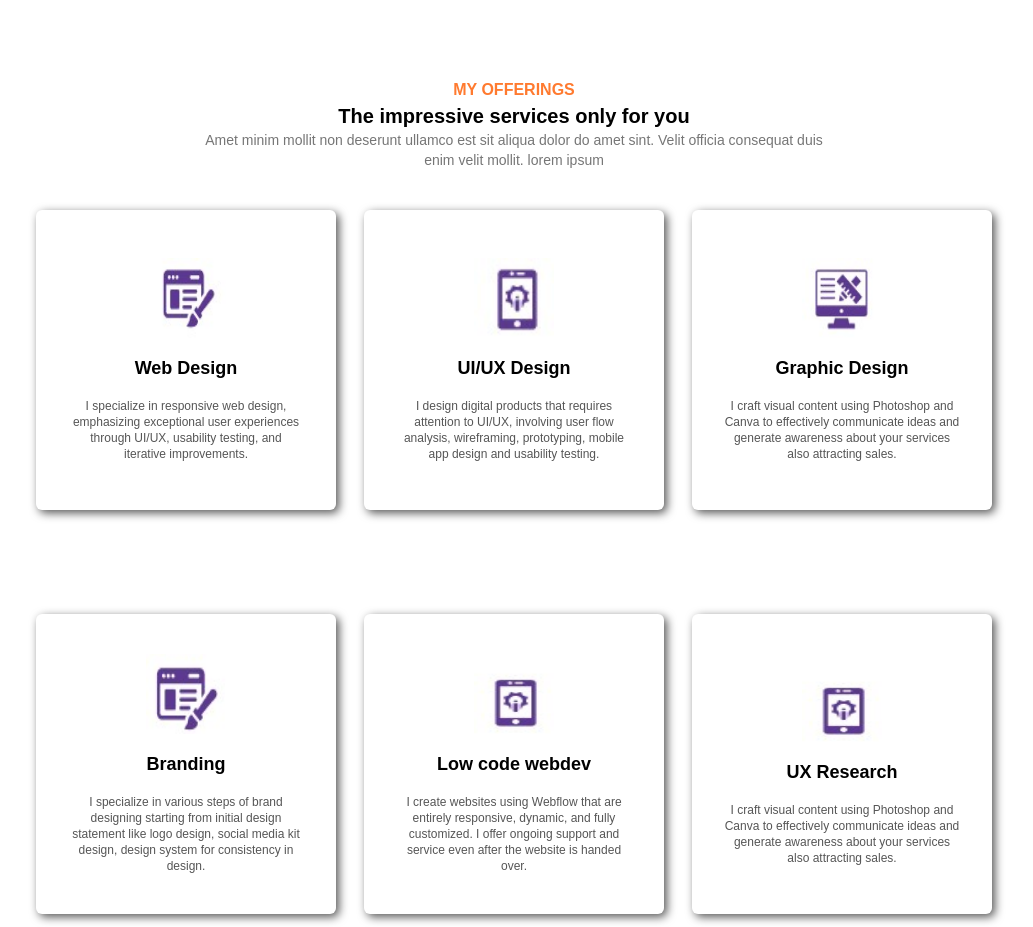
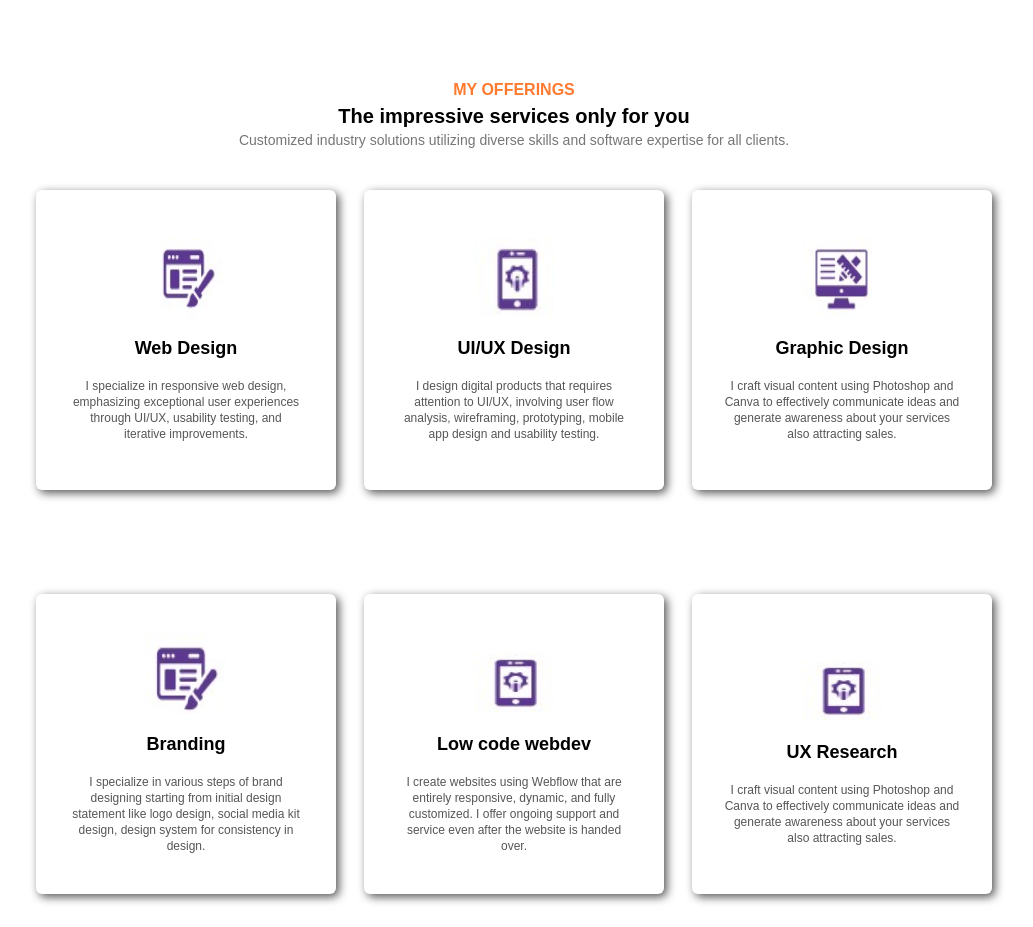
Before and after one commit to Kapil-Solanke/Portfolio-Sumit, a React (Create React App) app: page / in a window 1280 px wide. Shown: the part 940-1867 px from the top of the page, without its empty margins (126-1159 px from the left). Built offline with nearby package versions, Linux system fonts and the light colour scheme.

Commit message:
Update Offerings.jsx

```diff
--- a/src/components/Offerings.jsx
+++ b/src/components/Offerings.jsx
@@ -11,7 +11,7 @@ export const Offerings = () => {
     <div className=' text-center my-20' id='offerings'>
         <div className='text-[#FF7A2F] text-md font-bold'>MY OFFERINGS</div>
         <div className='text-xl font-bold'>The impressive services only for you</div>
-        <div className='text-[#767676] text-sm max-md:text-xs max-md:w-11/12 w-[50%] m-auto'>Amet minim mollit non deserunt ullamco est sit aliqua dolor do amet sint. Velit officia consequat duis enim velit mollit. lorem ipsum</div>
+        <div className='text-[#767676] text-sm max-md:text-xs max-md:w-11/12 w-[50%] m-auto'>Customized industry solutions utilizing diverse skills and software expertise for all clients.</div>
 
         <div className='grid grid-cols-3 max-md:grid-cols-1  gap-6 max-md:gap-0  w-3/4  m-auto'>
         {/* <div className='flex flex-wrap gap-6  w-3/4  m-auto'> */}
```
